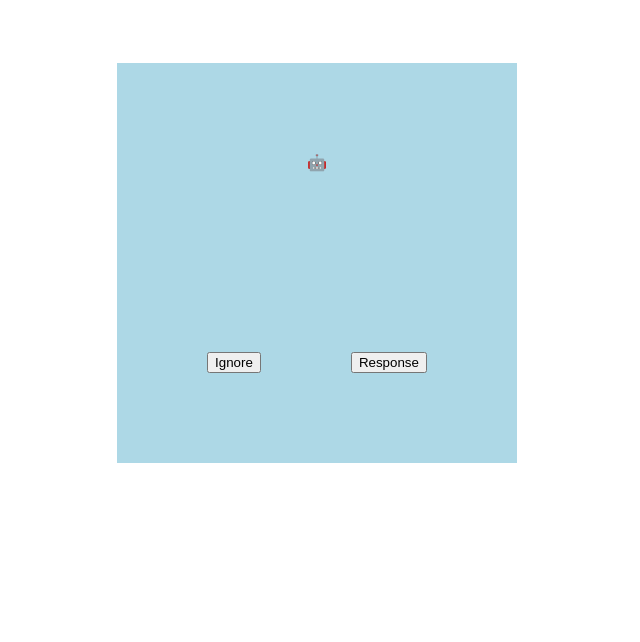
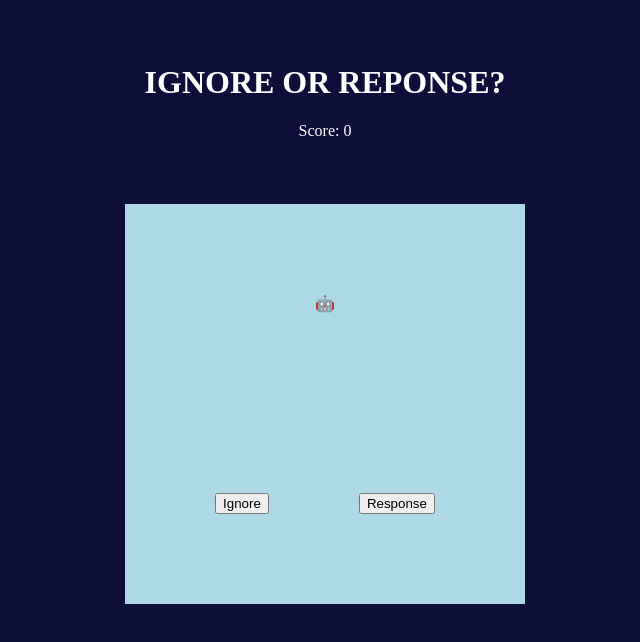
Before and after one commit to Heidi9287/artTrivia, a Next.js app: page / in a window 1280 px wide. Shown: the top 642 px of the page, without its empty margins (323-963 px from the left). Built offline with nearby package versions, Linux system fonts and the light colour scheme.

Commit message:
add some styles

```diff
--- a/pages/cardStyles.ts
+++ b/pages/cardStyles.ts
@@ -5,6 +5,7 @@ type FlexboxStyles = {
   backgroundColor: string;
   justifyContent: string;
   alignItems: string;
+  color:string;
   flexWrap?: 'nowrap' | 'wrap' | 'wrap-reverse';
 };
 
@@ -16,6 +17,7 @@ const front: FlexboxStyles = {
   justifyContent: "center",
   alignItems: "center",
   flexWrap: "wrap",
+  color:'navy'
 };
 const buttonStyle={display:'flex',flexBasis:'100%',justifyContent:'space-evenly'}
 const back: FlexboxStyles={  width:"400px",
@@ -25,6 +27,7 @@ display:"flex",
   justifyContent:'center',
   alignItems:'center',
   flexWrap: "wrap",
+  color:'navy',
 }
   const allCardStyles = { front,back,buttonStyle};
   export default allCardStyles;
--- a/pages/index.tsx
+++ b/pages/index.tsx
@@ -3,19 +3,23 @@ import ReactCardFlip from "react-card-flip";
 import allCardStyles from "./cardStyles";
 const front: string[] = ["🤖", "👽", "👻", "🤡", "🐧", "🦚", "😄", "🚀"];
 const back: string[] = [
-  "robot",
-  "alien",
-  "ghost",
-  "clown",
-  "bird",
-  "peacoak",
-  "happyFace",
-  "rocket",
+  "ignore",
+  "response",
+  "response",
+  "ignore",
+  "response",
+  "response",
+  "ignore",
+  "ignore",
 ];
 const Home: React.FC = () => {
   const [isClicked, setIsClicked] = useState(false); // State to keep track of button click
   const [currentCard, setCurrentCard] = useState(0);
-  const handleButtonClick = () => {
+  const [score,setScore]=useState(0)
+  const handleButtonClick = (event: React.MouseEvent<HTMLButtonElement>) => {
+    let answer=(event.target as HTMLButtonElement).value
+    if(back[currentCard]===answer){setScore(score+1)}
+    if(back[currentCard]!=answer&&score>0){setScore(score-1)}
     setIsClicked(!isClicked); // Update state to indicate button is clicked
   };
   const handleBackClick = () => {
@@ -24,10 +28,9 @@ const Home: React.FC = () => {
   const handleNext = () => {
     setIsClicked(false);
     setTimeout(() => {
-      setCurrentCard((prevCard) => (prevCard + 1) % front.length); //
+      setCurrentCard(currentCard+1); //
     }, 100);
   };
-
   const handlePrevious = () => {
     setIsClicked(false);
     setTimeout(() => { setCurrentCard(currentCard - 1);},100)
@@ -37,9 +40,11 @@ const Home: React.FC = () => {
     margin: "5% auto",
     width: "400px",
   };
-
   return (
-    <>
+    <><div>
+      <h1 className="title">IGNORE OR REPONSE?</h1>
+    </div>
+    <div className="score">Score: {score}</div>
       <ReactCardFlip
         isFlipped={isClicked}
         flipDirection="horizontal"
@@ -48,8 +53,8 @@ const Home: React.FC = () => {
         <div className="front" style={allCardStyles.front}>
           {front[currentCard]}
           <div className="buttons" style={allCardStyles.buttonStyle}>
-            <button onClick={handleButtonClick}>Ignore</button>
-            <button onClick={handleButtonClick}>Response</button>
+            <button onClick={handleButtonClick} value='ignore'>Ignore</button>
+            <button onClick={handleButtonClick} value='response'>Response</button>
           </div>
         </div>
         <div
@@ -58,12 +63,15 @@ const Home: React.FC = () => {
         >
           {back[currentCard]}
           <div className="buttons" style={allCardStyles.buttonStyle}>
-    <button onClick={handleNext}>Next Card</button>
+
+   {currentCard<back.length-1&& <button onClick={handleNext}>Next Card</button>}
      {    currentCard>0 && <button onClick={handlePrevious}>Last Card</button>}
       <button   onClick={handleBackClick}>See the question again</button>
       </div>
         </div>
       </ReactCardFlip>
+      { isClicked&&currentCard===back.length-1&&
+<div className="result">Your score is {score}</div>}
 
     </>
   );
--- a/styles/globals.css
+++ b/styles/globals.css
@@ -0,0 +1,19 @@
+body{
+    height:100vh;
+    width:100vw;
+    background-color: rgb(14, 14, 59);
+    color:white
+}
+.score{text-align: center;}
+.result{    top: 25%;
+    left: 40%;
+    width: 400px;
+    height: 150px;
+    background-color: #5f9ea091;
+    position: absolute;
+    display: flex;
+    justify-content: center;
+    align-items: center;
+}
+.title{color:white;
+text-align: center;margin-top: 5%;}
```
